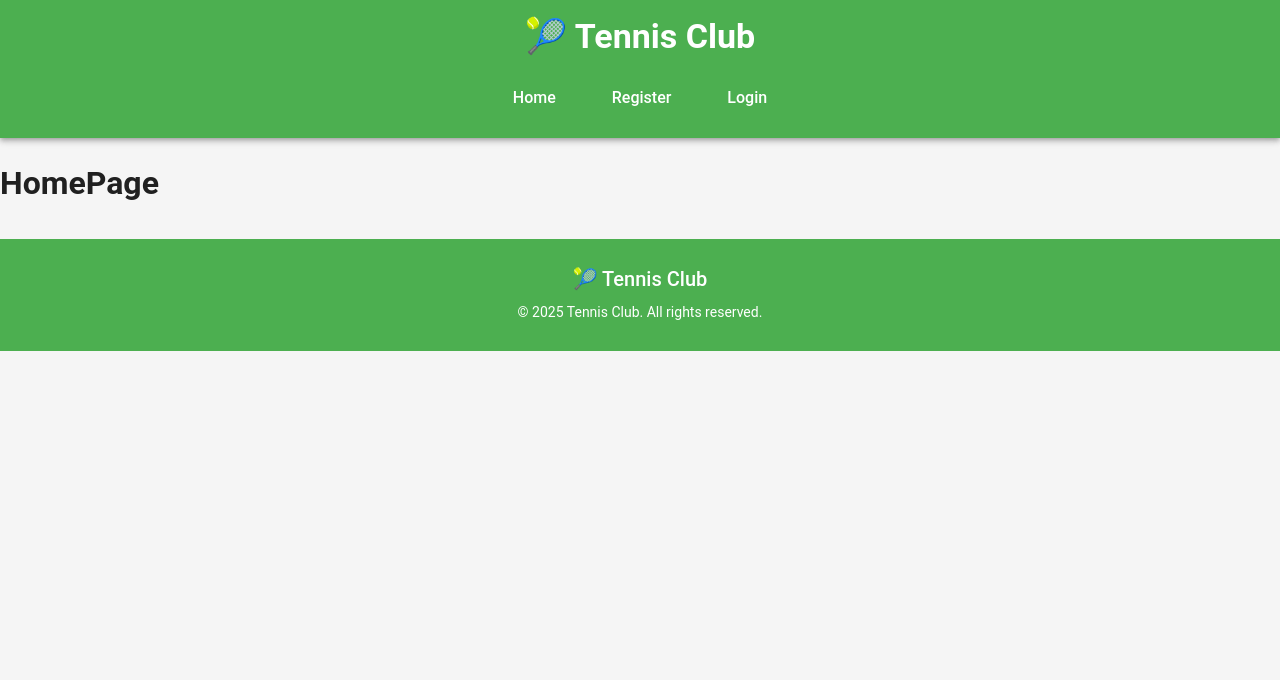
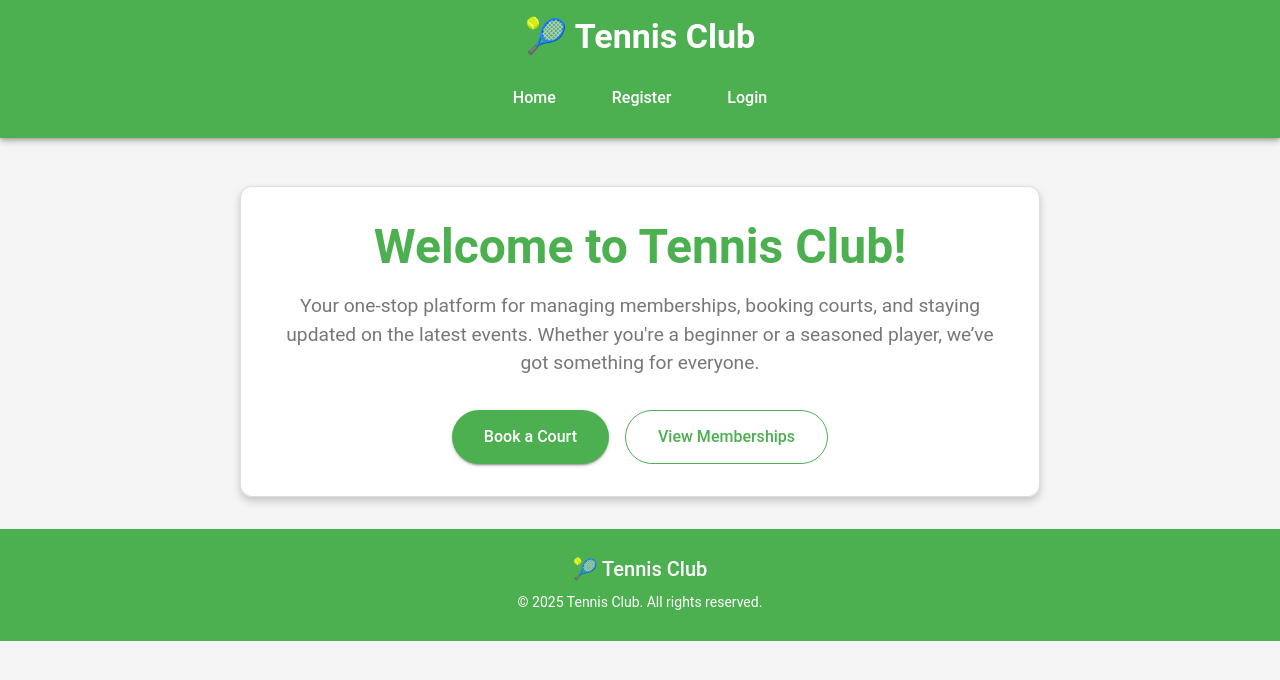
Before and after one commit to pwalaszkowski/tennisclub_frontend, a React (Create React App) app: page /home in a window 1280 px wide. Shown: the top 680 px of the page. Built offline with nearby package versions, Linux system fonts and the light colour scheme.

Commit message:
adjust_authentication_and_redirect_after_login

```diff
--- a/src/components/LoginForm.js
+++ b/src/components/LoginForm.js
@@ -1,12 +1,19 @@
-import React, { useState } from 'react';
+import React, { useState, useEffect } from 'react';
 import { TextField, Button, Typography, Box } from '@mui/material';
 import axios from 'axios';
-import { useNavigate } from 'react-router-dom'; // Import useNavigate
+import { useNavigate } from 'react-router-dom';
 
 const LoginForm = () => {
     const [formData, setFormData] = useState({ username: '', password: '' });
     const [error, setError] = useState('');
-    const navigate = useNavigate(); // Define useNavigate
+    const [isLoggedIn, setIsLoggedIn] = useState(false); // Track login state
+    const navigate = useNavigate();
+
+    useEffect(() => {
+        // Check if the user is logged in by verifying the presence of a token
+        const token = localStorage.getItem('access_token');
+        setIsLoggedIn(!!token);
+    }, []);
 
     const handleChange = (e) => {
         setFormData({ ...formData, [e.target.name]: e.target.value });
@@ -19,11 +26,20 @@ const LoginForm = () => {
             const response = await axios.post('http://127.0.0.1:8000/api/login/', formData);
             localStorage.setItem('access_token', response.data.access);
             localStorage.setItem('refresh_token', response.data.refresh);
+            setIsLoggedIn(true); // Update login state
             alert('Logged in successfully!');
-            navigate('/'); // Redirect to homepage
+            navigate(response.data.redirect_to || '/home'); // Redirect dynamically
         } catch (err) {
-            setError('Invalid username or password');
+            setError(err.response?.data?.error || 'Invalid username or password');
         }
+    };
+
+    const handleLogout = () => {
+        localStorage.removeItem('access_token');
+        localStorage.removeItem('refresh_token');
+        setIsLoggedIn(false); // Update login state
+        alert('Logged out successfully!');
+        navigate('/'); // Redirect to home or login page
     };
 
     return (
@@ -41,11 +57,14 @@ const LoginForm = () => {
             }}
         >
             <Typography variant="h4" gutterBottom sx={{ color: '#4CAF50', fontWeight: 700 }}>
-                Welcome Back!
+                {isLoggedIn ? 'Welcome!' : 'Welcome Back!'}
             </Typography>
             <Typography variant="body1" gutterBottom sx={{ color: '#777' }}>
-                Please login to access your Tennis Club account.
+                {isLoggedIn
+                    ? 'You are logged in. Manage your account or explore more.'
+                    : 'Please login to access your Tennis Club account.'}
             </Typography>
+            {!isLoggedIn ? (
                 <form onSubmit={handleSubmit}>
                     <TextField
                         fullWidth
@@ -87,6 +106,27 @@ const LoginForm = () => {
                         Login
                     </Button>
                 </form>
+            ) : (
+                <Button
+                    variant="contained"
+                    color="primary"
+                    onClick={handleLogout}
+                    fullWidth
+                    sx={{
+                        mt: 3,
+                        py: 1.5,
+                        fontSize: '1rem',
+                        borderRadius: 20,
+                        color: 'white',
+                        backgroundColor: '#d32f2f',
+                        '&:hover': {
+                            backgroundColor: '#b71c1c',
+                        },
+                    }}
+                >
+                    Logout
+                </Button>
+            )}
         </Box>
     );
 };
--- a/src/components/Navbar.js
+++ b/src/components/Navbar.js
@@ -1,15 +1,45 @@
-import React from 'react';
+import React, { useState, useEffect } from 'react';
 import { AppBar, Toolbar, Typography, Button, Box } from '@mui/material';
-import { Link } from 'react-router-dom';
+import { Link, useNavigate } from 'react-router-dom';
+import { jwtDecode } from 'jwt-decode';
 
 const Navbar = () => {
+    const [isLoggedIn, setIsLoggedIn] = useState(false);
+    const navigate = useNavigate();
+
+    useEffect(() => {
+        // Check for token in cookies or local storage
+        const token = document.cookie
+            .split('; ')
+            .find(row => row.startsWith('access='))?.split('=')[1];
+
+        if (token) {
+            try {
+                jwtDecode(token); // Validate token
+                setIsLoggedIn(true);
+            } catch (error) {
+                setIsLoggedIn(false);
+            }
+        } else {
+            setIsLoggedIn(false);
+        }
+    }, []);
+
+    const handleLogout = () => {
+        // Clear cookies (logout logic)
+        document.cookie = 'access=; Max-Age=0; path=/;';
+        document.cookie = 'refresh=; Max-Age=0; path=/;';
+        setIsLoggedIn(false);
+        navigate('/login');
+    };
+
     return (
         <AppBar position="static" sx={{ backgroundColor: '#4CAF50', py: 2 }}>
             <Toolbar
                 sx={{
-                    flexDirection: 'column', // Arrange items in a column
-                    alignItems: 'center', // Center the content horizontally
-                    justifyContent: 'center', // Center the content vertically
+                    flexDirection: 'column',
+                    alignItems: 'center',
+                    justifyContent: 'center',
                 }}
             >
                 {/* Logo */}
@@ -24,12 +54,12 @@ const Navbar = () => {
                 <Box sx={{ display: 'flex', gap: 2 }}>
                     <Button
                         component={Link}
-                        to="/"
+                        to="/home"
                         sx={{
                             fontSize: '1rem',
                             textTransform: 'none',
-                            color: 'white', // Set link text color to white
-                            '&:hover': { color: '#FFD700' }, // Optional hover color
+                            color: 'white',
+                            '&:hover': { color: '#FFD700' },
                         }}
                     >
                         Home
@@ -40,24 +70,38 @@ const Navbar = () => {
                         sx={{
                             fontSize: '1rem',
                             textTransform: 'none',
-                            color: 'white', // Set link text color to white
-                            '&:hover': { color: '#FFD700' }, // Optional hover color
+                            color: 'white',
+                            '&:hover': { color: '#FFD700' },
                         }}
                     >
                         Register
                     </Button>
+                    {isLoggedIn ? (
+                        <Button
+                            onClick={handleLogout}
+                            sx={{
+                                fontSize: '1rem',
+                                textTransform: 'none',
+                                color: 'white',
+                                '&:hover': { color: '#FFD700' },
+                            }}
+                        >
+                            Logout
+                        </Button>
+                    ) : (
                         <Button
                             component={Link}
                             to="/login"
                             sx={{
                                 fontSize: '1rem',
                                 textTransform: 'none',
-                            color: 'white', // Set link text color to white
-                            '&:hover': { color: '#FFD700' }, // Optional hover color
+                                color: 'white',
+                                '&:hover': { color: '#FFD700' },
                             }}
                         >
                             Login
                         </Button>
+                    )}
                 </Box>
             </Toolbar>
         </AppBar>
--- a/src/pages/Home.js
+++ b/src/pages/Home.js
@@ -3,7 +3,71 @@ import { Typography, Box, Button } from '@mui/material';
 
 const Home = () => {
     return (
-       <h1>HomePage</h1>
+        <Box
+            sx={{
+                maxWidth: 800,
+                margin: 'auto',
+                mt: 6,
+                p: 4,
+                border: '1px solid #ddd',
+                borderRadius: 3,
+                backgroundColor: 'white',
+                boxShadow: '0px 4px 8px rgba(0, 0, 0, 0.2)',
+                textAlign: 'center',
+            }}
+        >
+            <Typography variant="h3" gutterBottom sx={{ color: '#4CAF50', fontWeight: 700 }}>
+                Welcome to Tennis Club!
+            </Typography>
+            <Typography variant="body1" gutterBottom sx={{ color: '#777', fontSize: '1.2rem' }}>
+                Your one-stop platform for managing memberships, booking courts, and staying updated
+                on the latest events. Whether you're a beginner or a seasoned player, we’ve got
+                something for everyone.
+            </Typography>
+            <Box
+                sx={{
+                    display: 'flex',
+                    justifyContent: 'center',
+                    gap: 2,
+                    mt: 4,
+                }}
+            >
+                <Button
+                    variant="contained"
+                    color="primary"
+                    sx={{
+                        py: 1.5,
+                        px: 4,
+                        fontSize: '1rem',
+                        borderRadius: 20,
+                        backgroundColor: '#4CAF50',
+                        color: 'white',
+                        '&:hover': {
+                            backgroundColor: '#388E3C',
+                        },
+                    }}
+                >
+                    Book a Court
+                </Button>
+                <Button
+                    variant="outlined"
+                    color="primary"
+                    sx={{
+                        py: 1.5,
+                        px: 4,
+                        fontSize: '1rem',
+                        borderRadius: 20,
+                        borderColor: '#4CAF50',
+                        color: '#4CAF50',
+                        '&:hover': {
+                            backgroundColor: '#E8F5E9',
+                        },
+                    }}
+                >
+                    View Memberships
+                </Button>
+            </Box>
+        </Box>
     );
 };
 
```
Lines whose indentation alone changed are shown as unchanged.
